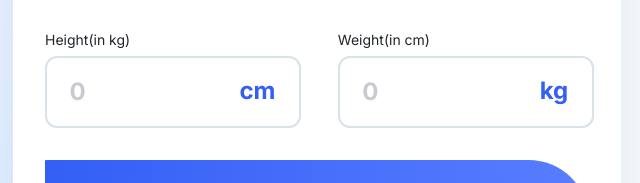
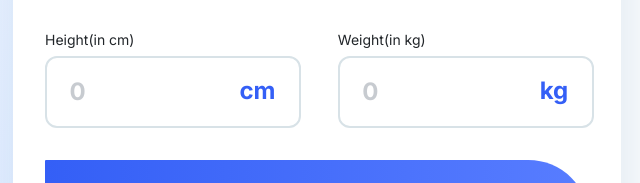
Before and after one commit to Shreyas8050/project, a plain HTML site: page project/index.html in a window 1280 px wide. Shown: the part 239-422 px from the top of the page, 627-1267 px from the left. Drawn offline with nearby package versions, Linux system fonts and the light colour scheme.

Commit message:
Update index.html

```diff
--- a/project/index.html
+++ b/project/index.html
@@ -56,13 +56,13 @@
 
         <form id="inputMetric">
           <div class="size-input">
-            <label for="height" class="body-s">Height(in kg)</label>
+            <label for="height" class="body-s">Height(in cm)</label>
             <label data-domain="cm" class="attach">
               <input type="number" class="input-field" id="cm" placeholder="0">
             </label>
           </div>
           <div class="size-input">
-            <label for="weight" class="body-s">Weight(in cm)</label>
+            <label for="weight" class="body-s">Weight(in kg)</label>
             <label data-domain="kg" class="attach">
               <input type="number" class="input-field" id="kg" placeholder="0">
             </label>
```
